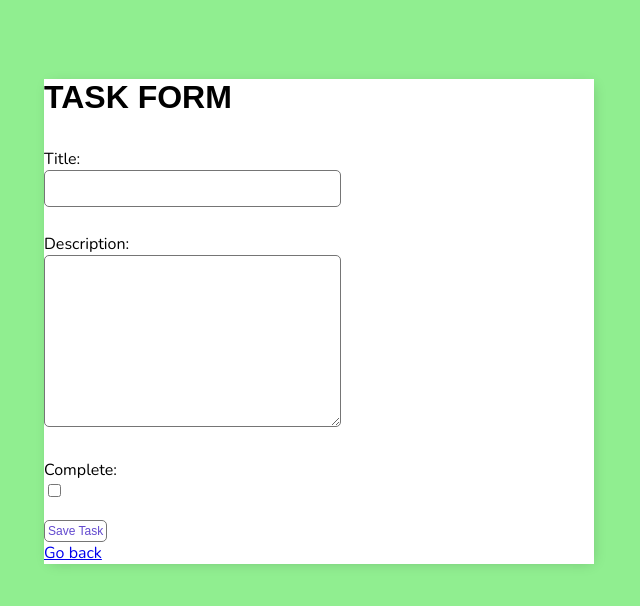
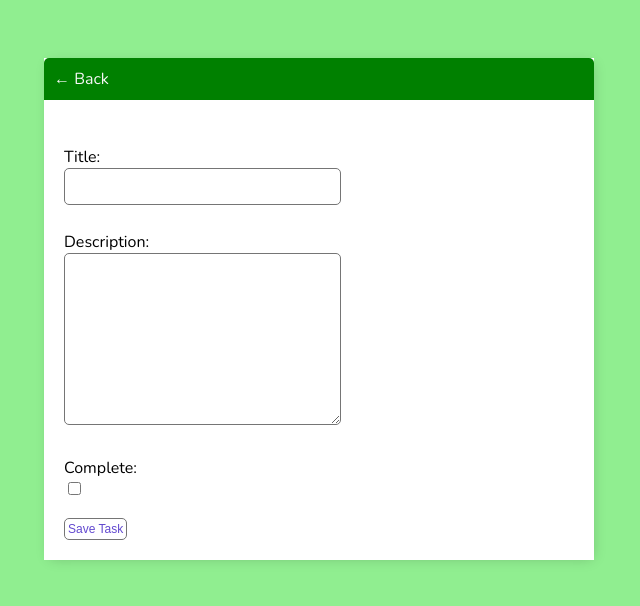
Before and after one commit to davidelan/todo-list-test, a Django app: page /task-create/ in a window 1280 px wide. Shown: the top 606 px of the page, without its empty margins (321-961 px from the left). Run offline with Django 4.2, Linux system fonts and the light colour scheme; the visitor is signed in with stand-in values (Sample User, id 1).

Commit message:
Update taskform.html

```diff
--- a/todo_list/templates/todo_list/task_form.html
+++ b/todo_list/templates/todo_list/task_form.html
@@ -2,14 +2,16 @@
 
 {% block content %}
 
-<h1>TASK FORM</h1>
+<div class="header-bar">
+    <a href="{% url 'task' %}">&#8592; Back</a>
+</div>
 
-<form action="" method="post">
-    {% csrf_token %}
-    {{  form.as_p }}
-    <input class="button" type="submit" value="Save Task">
-</form>
-
-<a href="{% url 'task' %}">Go back</a>
+<div class="card-body">
+    <form action="" method="post">
+        {% csrf_token %}
+        {{  form.as_p }}
+        <input class="button" type="submit" value="Save Task">
+    </form>
+</div>
 
 {% endblock content %}
```
